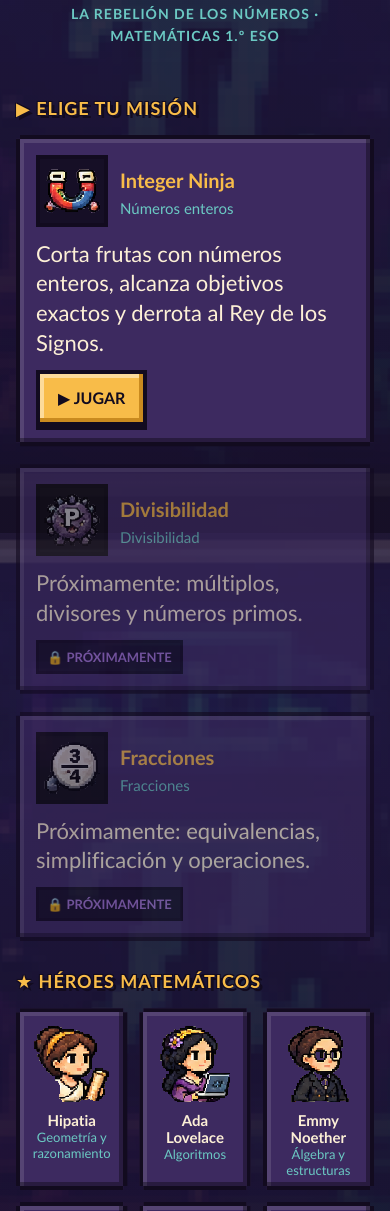
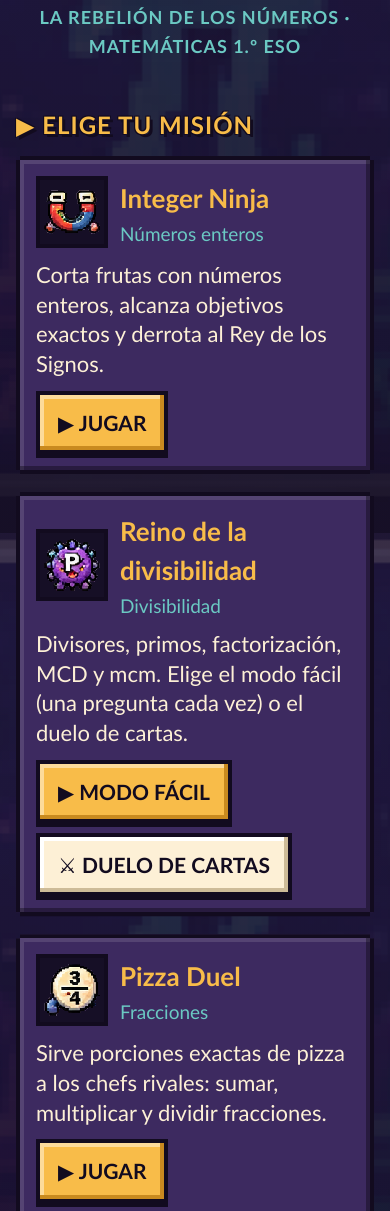
Before and after one commit to jantoniolade-blip/pichu-lab, a plain HTML site: page index.html in a window 390 px wide. Shown: the part 311-1522 px from the top of the page. Drawn offline with Linux system fonts and the light colour scheme; a web font is replaced by a local one.

Commit message:
Pizza Duel con capa pixel art, portada con divisibilidad y fracciones, textos más grandes
Co-Authored-By: Claude Opus 5.5 <noreply@anthropic.com>

```diff
--- a/index.html
+++ b/index.html
@@ -30,30 +30,31 @@
   header.hero { text-align: center; padding: 8px 0 20px; }
   header.hero img.logo { width: min(320px, 78vw); height: auto; display: block; margin: 0 auto 8px; border: 4px solid var(--px-negro); box-shadow: 4px 4px 0 var(--px-negro); }
   header.hero h1 { font-family: var(--px-font-arcade); font-weight: 400; text-transform: none; font-size: clamp(18px, 5vw, 30px); margin: 12px 0 6px; }
-  header.hero p.sub { font-family: var(--px-font-title); font-weight: 700; letter-spacing: 1px; font-size: clamp(14px, 3.4vw, 18px); color: var(--px-turquesa); margin: 0; line-height: 1.6; }
+  header.hero p.sub { font-family: var(--px-font-title); font-weight: 700; letter-spacing: 1px; font-size: clamp(18px, 4.4vw, 22px); color: var(--px-turquesa); margin: 0; line-height: 1.6; }
 
-  h2.section { font-size: clamp(18px, 4vw, 22px); margin: 28px 0 14px; }
+  h2.section { font-size: clamp(24px, 5vw, 28px); margin: 28px 0 14px; }
 
   .games { display: grid; grid-template-columns: repeat(auto-fill, minmax(min(100%, 300px), 1fr)); gap: 18px; }
   .card { padding: 16px; display: flex; flex-direction: column; gap: 12px; }
   .card .top { display: flex; gap: 12px; align-items: center; }
   .card .top img { width: 72px; height: 72px; flex: none; background: var(--px-bg-deep); border: 4px solid var(--px-negro); }
-  .card h3 { font-family: var(--px-font-title); font-weight: 700; font-size: 20px; line-height: 1.5; margin: 0; color: var(--px-dorado); }
-  .card .tema { font-size: 15px; color: var(--px-turquesa); margin: 4px 0 0; }
+  .card h3 { font-family: var(--px-font-title); font-weight: 700; font-size: 26px; line-height: 1.5; margin: 0; color: var(--px-dorado); }
+  .card .tema { font-size: 19px; color: var(--px-turquesa); margin: 4px 0 0; }
   .card p.desc { margin: 0; line-height: 1.35; }
   .card .foot { margin-top: auto; display: flex; align-items: center; justify-content: space-between; gap: 10px; flex-wrap: wrap; }
   .card a.px-btn { text-decoration: none; display: inline-flex; align-items: center; }
+  .card a.px-btn.alt { background: var(--px-crema); box-shadow: inset -4px -4px 0 #cdbb98, inset 4px 4px 0 #fff, 0 4px 0 var(--px-negro); }
   .card.locked { opacity: .62; }
   .card.locked .top img { filter: grayscale(.7) brightness(.8); }
-  .badge { font-family: var(--px-font-title); font-weight: 700; font-size: 13px; padding: 6px 8px; background: var(--px-bg-deep); border: 3px solid var(--px-negro); color: var(--px-lavanda); }
+  .badge { font-family: var(--px-font-title); font-weight: 700; font-size: 17px; padding: 6px 8px; background: var(--px-bg-deep); border: 3px solid var(--px-negro); color: var(--px-lavanda); }
 
   .heroes { display: grid; grid-template-columns: repeat(auto-fill, minmax(104px, 1fr)); gap: 12px; }
   .heroe { padding: 8px; text-align: center; }
   .heroe img { width: 100%; height: auto; aspect-ratio: 1; display: block; }
-  .heroe b { display: block; font-size: 15px; line-height: 1.15; margin-top: 4px; }
-  .heroe span { display: block; font-size: 13px; color: var(--px-turquesa); }
+  .heroe b { display: block; font-size: 19px; line-height: 1.15; margin-top: 4px; }
+  .heroe span { display: block; font-size: 16px; color: var(--px-turquesa); }
 
-  footer { text-align: center; font-size: 14px; color: var(--px-lavanda); margin-top: 32px; }
+  footer { text-align: center; font-size: 18px; color: var(--px-lavanda); margin-top: 32px; }
 </style>
 </head>
 <body>
@@ -79,10 +80,11 @@
   const JUEGOS = [
     { id: "integer-ninja", titulo: "Integer Ninja", tema: "Números enteros", enemigo: "negatron",
       desc: "Corta frutas con números enteros, alcanza objetivos exactos y derrota al Rey de los Signos.", activo: true },
-    { id: "divisibilidad", titulo: "Divisibilidad", tema: "Divisibilidad", enemigo: "primox",
-      desc: "Próximamente: múltiplos, divisores y números primos.", activo: false },
-    { id: "fracciones", titulo: "Fracciones", tema: "Fracciones", enemigo: "denominadoron",
-      desc: "Próximamente: equivalencias, simplificación y operaciones.", activo: false }
+    { id: "divisibilidad", titulo: "Reino de la divisibilidad", tema: "Divisibilidad", enemigo: "primox",
+      desc: "Divisores, primos, factorización, MCD y mcm. Elige el modo fácil (una pregunta cada vez) o el duelo de cartas.",
+      activo: true, botones: [["facil.html", "▶ Modo fácil"], ["", "⚔ Duelo de cartas"]] },
+    { id: "fracciones", titulo: "Pizza Duel", tema: "Fracciones", enemigo: "denominadoron",
+      desc: "Sirve porciones exactas de pizza a los chefs rivales: sumar, multiplicar y dividir fracciones.", activo: true }
   ];
 
   const A = "assets/pichu-royale/";
@@ -97,9 +99,10 @@
       </div>
       <p class="desc">${j.desc}</p>
       <div class="foot">
-        ${j.activo
-          ? `<a class="px-btn" href="juegos/${j.id}/">▶ Jugar</a>`
-          : `<span class="badge">🔒 PRÓXIMAMENTE</span>`}
+        ${!j.activo
+          ? `<span class="badge">🔒 PRÓXIMAMENTE</span>`
+          : (j.botones || [["", "▶ Jugar"]]).map(([ruta, txt], i) =>
+              `<a class="px-btn${i ? " alt" : ""}" href="juegos/${j.id}/${ruta}">${txt}</a>`).join("")}
       </div>`;
     games.appendChild(el);
   }
--- a/juegos/divisibilidad/pixel-skin.css
+++ b/juegos/divisibilidad/pixel-skin.css
@@ -88,3 +88,6 @@ button:focus-visible { outline: 3px dashed var(--oro); outline-offset: 3px; }
 
 /* Jersey 10 solo tiene un grosor: sin negrita sintética (emborrona los píxeles) */
 html { font-synthesis: none; }
+
+body { font-size: 1.1rem; }
+.btn { font-size: 1.25rem; }
--- /dev/null
+++ b/juegos/fracciones/pixel-skin.css
@@ -0,0 +1,78 @@
+/* =====================================================================
+   πCHU ROYALE · capa pixel art 16-bit para Pizza Duel (fracciones)
+   Se carga DESPUÉS del <style> original y solo sobrescribe aspecto.
+   La comanda y el plato siguen claros para que las porciones se distingan.
+   ===================================================================== */
+:root {
+  --espresso: #120b1f;
+  --noche: #160f26;
+  --salvia: #6bc9c3;
+  --salvia-oscuro: #2e6e6a;
+  --coral: #e46666;
+  --coral-oscuro: #a63c3c;
+  --crema: #fdf0d6;
+  --papel: #fffaf0;
+  --oro: #f8bc49;
+  --madera: #4f3878;
+  --fuente: 'Jersey 10', 'Trebuchet MS', system-ui, sans-serif;
+  --px-panel: #3d2a60;
+  --px-lavanda: #a477d4;
+  --px-digits: 'Press Start 2P', ui-monospace, monospace;
+}
+html { font-synthesis: none; }
+html, body, button, input, select { font-variant-ligatures: none; font-feature-settings: "liga" 0, "clig" 0; }
+body { font-size: 17px; background: #211736; }
+img { image-rendering: pixelated; }
+:focus-visible { outline: 3px dashed var(--oro); outline-offset: 3px; }
+
+/* Mapa de rivales */
+#mapa { background: radial-gradient(circle at 15% 10%, rgba(248,188,73,.18), transparent 40%), radial-gradient(circle at 85% 95%, rgba(164,119,212,.25), transparent 45%), #211736; }
+.logo h1 { font-family: var(--px-digits); font-weight: 400; font-size: clamp(1.8rem, 8vw, 3.4rem); line-height: 1.15; letter-spacing: 0; text-shadow: 4px 4px 0 var(--coral-oscuro), 8px 8px 0 var(--espresso); }
+.rival-card { border-radius: 0; border: 4px solid var(--espresso); box-shadow: 5px 5px 0 var(--espresso); }
+.rival-card.jefe { background: linear-gradient(135deg, #fff3d6, #f8bc49); }
+.rival-card .n { color: var(--coral-oscuro); }
+
+/* Botones */
+.btn { border-radius: 0; border: 4px solid var(--espresso); box-shadow: inset -4px -4px 0 rgba(0,0,0,.25), inset 4px 4px 0 rgba(255,255,255,.25), 0 4px 0 var(--espresso); transition: none; }
+.btn:active { transform: translateY(4px); box-shadow: inset -4px -4px 0 rgba(0,0,0,.25), inset 4px 4px 0 rgba(255,255,255,.25), 0 0 0 var(--espresso); }
+.btn.oro, .btn.super { background: var(--oro); color: var(--espresso); }
+.btn.peq { border-radius: 0; }
+.hud .btn { border: 3px solid var(--crema); box-shadow: none; }
+
+/* HUD y arena */
+.hud { background: #160f26; border-bottom: 4px solid var(--px-lavanda); }
+.hud .marca { font-family: var(--px-digits); font-weight: 400; font-size: .7rem; }
+.arena { background: radial-gradient(ellipse at 50% 120%, rgba(248,188,73,.3), transparent 60%), linear-gradient(#3d2a60, #211736); border-bottom: 4px solid var(--espresso); }
+.vs { font-family: var(--px-digits); font-weight: 400; text-shadow: 3px 3px 0 var(--coral-oscuro), 6px 6px 0 var(--espresso); }
+.reloj { border-radius: 0; border: 3px solid var(--espresso); font-family: var(--px-digits); font-weight: 400; font-size: .8rem; }
+.vida, .vida span, .tiempo, .tiempo span, .carga i { border-radius: 0; }
+.vida { border: 3px solid var(--crema); }
+.vida span { background: repeating-linear-gradient(90deg, var(--coral) 0 8px, #ff8a8a 8px 12px); }
+.bocadillo { border-radius: 0; box-shadow: 3px 3px 0 var(--espresso); }
+
+/* Tablero */
+#duelo { background: repeating-linear-gradient(0deg, rgba(164,119,212,.08) 0 2px, transparent 2px 24px), repeating-linear-gradient(90deg, rgba(164,119,212,.08) 0 2px, transparent 2px 24px), #2c1f47; }
+.comanda { border-radius: 0; border: 4px solid var(--espresso); box-shadow: 6px 6px 0 var(--espresso); }
+.etq, .regla, .plato, .chip { border-radius: 0; }
+.plato { border: 3px dashed #c9b8e6; }
+.horno { border-radius: 0; background: linear-gradient(#a63c3c, #6e2626); box-shadow: inset 0 -8px 0 rgba(0,0,0,.25), 4px 4px 0 var(--espresso); }
+.boca { border-radius: 0; }
+.mostrador { border-radius: 0; background: #4f3878; box-shadow: inset 0 -10px 0 rgba(0,0,0,.25), 4px 4px 0 var(--espresso); }
+.pizza .corte { border-radius: 0; font-family: var(--fuente); font-size: 1rem; }
+.pizza .tirar { border-radius: 0; }
+.hueco-pizza { border-radius: 0; border-color: rgba(253,240,214,.35); }
+
+/* Avisos y capas */
+#aviso { border-radius: 0; border-width: 4px; box-shadow: 6px 6px 0 var(--espresso); }
+.capa { background: rgba(18,11,31,.88); }
+.caja-capa { border-radius: 0; background: var(--px-panel); color: var(--crema); border: 4px solid var(--espresso); box-shadow: inset 0 0 0 3px var(--oro), inset 0 0 0 6px var(--espresso), 8px 8px 0 var(--espresso); }
+.caja-capa h2 { color: var(--oro); text-shadow: 3px 3px 0 var(--espresso); text-transform: uppercase; }
+.caja-capa .estrellas { color: var(--oro); }
+.grito { font-family: var(--px-digits); font-weight: 400; font-size: clamp(1.4rem, 6vw, 2.8rem); }
+
+/* Enlace a la portada πCHU ROYALE (solo en el mapa de rivales) */
+.px-back { display: inline-block; font-family: var(--px-digits); font-size: .6rem; line-height: 1.4; color: var(--crema); text-decoration: none; background: #160f26; border: 3px solid var(--espresso); box-shadow: 3px 3px 0 var(--espresso); padding: 8px 10px; }
+.px-back:focus-visible { outline: 3px dashed var(--oro); }
+
+/* Recuadros claros con estilo en línea dentro de las ventanas: texto oscuro */
+.caja-capa [style*="background"] { color: #211736; }
--- a/juegos/integer-ninja/pixel-skin.css
+++ b/juegos/integer-ninja/pixel-skin.css
@@ -176,3 +176,8 @@ html, body, button, input, select { font-variant-ligatures: none; font-feature-s
 
 /* Jersey 10 solo tiene un grosor: sin negrita sintética (emborrona los píxeles) */
 html { font-synthesis: none; }
+
+/* Jersey 10 es más estrecha: textos algo mayores */
+body { font-size: 1.12rem; }
+.btn, .menu-buttons .btn { font-size: 1.2rem; }
+.muted, .howto-card p, .level .t small, .intro-body { font-size: 1.08rem; }
--- a/shared/pichu-theme.css
+++ b/shared/pichu-theme.css
@@ -59,7 +59,7 @@
 .px-btn {
   font-family: var(--px-font-title);
   font-weight: 700;
-  font-size: 16px;
+  font-size: 21px;
   line-height: 1.3;
   color: var(--px-negro);
   background: var(--px-dorado);
```
Also changed, not shown: juegos/fracciones/index.html (+10 -3 lines), 3 other files.
